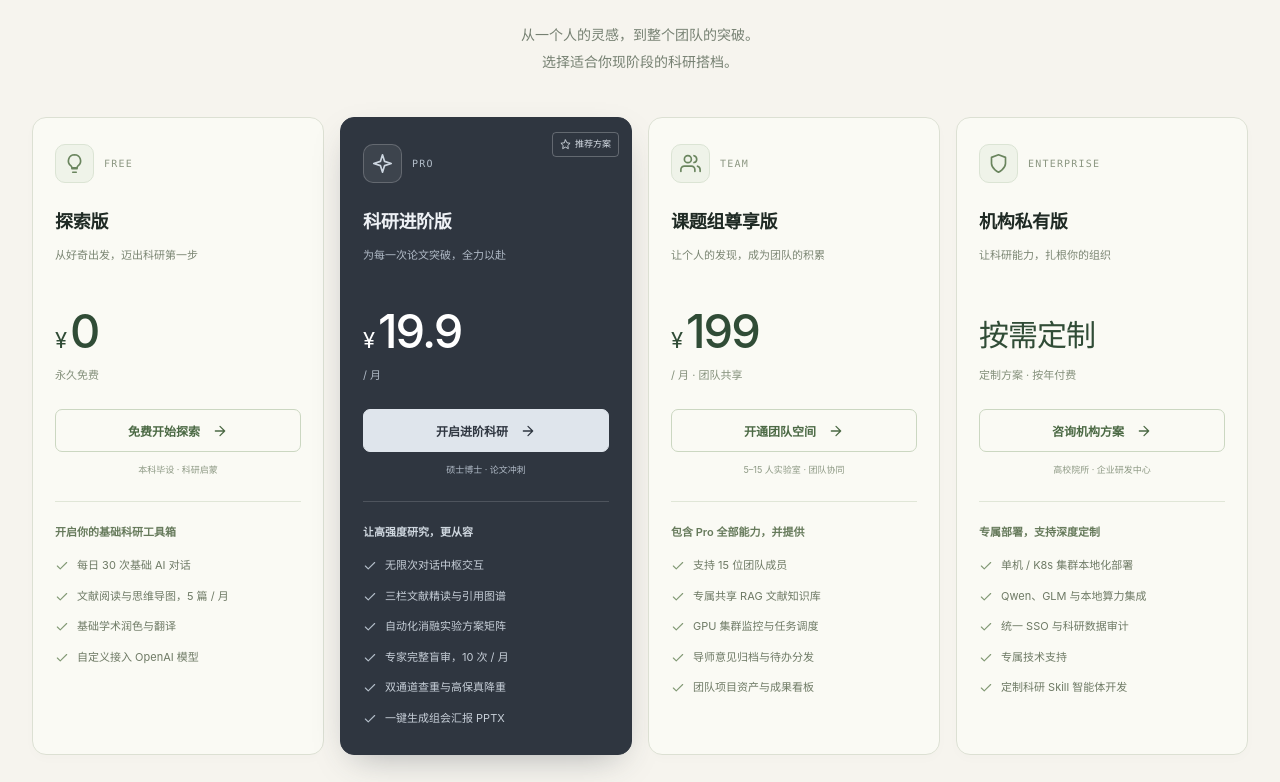
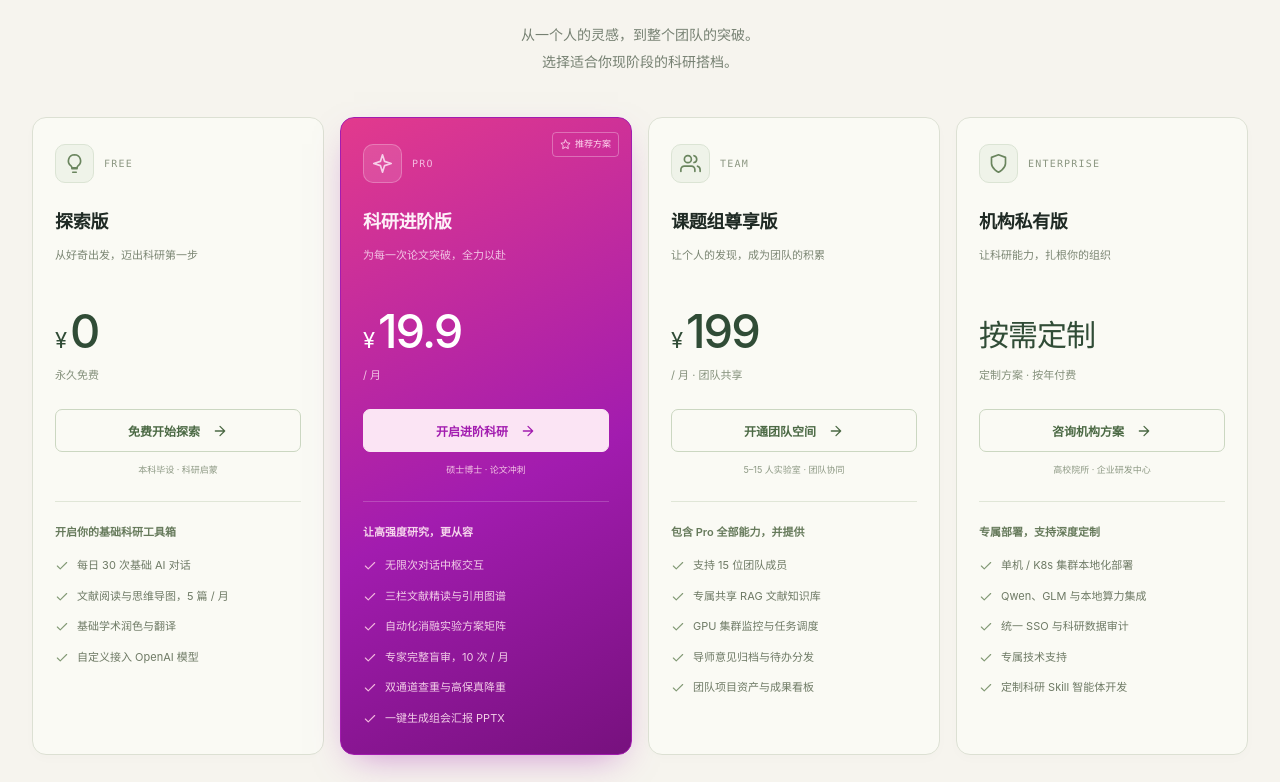
Before and after one commit to wyxpro/ScienceX, a React (Vite) app in the folder frontend/: page /landing in a window 1280 px wide. Shown: the part 4594-5376 px from the top of the page. Built offline with nearby package versions, Linux system fonts and the light colour scheme; no server answers.

Commit message:
style: 科研进阶版订阅卡片改为品红渐变配色

```diff
--- a/frontend/src/styles/landing.css
+++ b/frontend/src/styles/landing.css
@@ -367,18 +367,18 @@
 .pricing-features ul { display: flex; flex-direction: column; gap: 13px; padding: 0; margin: 0; list-style: none; }
 .pricing-features li { display: flex; align-items: flex-start; gap: 8px; font-size: 11px; line-height: 1.6; color: #6e7a65; }
 .pricing-features li svg { flex: none; margin-top: 2px; color: #829975; }
-.pricing-card.popular { background: #2f3640; border-color: #2f3640; box-shadow: 0 13px 35px -14px #2f364066; color: #eef1f5; }
-.popular .pricing-icon { background: #ffffff12; border-color: #ffffff33; color: #cdd6e0; }
-.popular .pricing-tier { color: #b3bec9; }
-.pricing-popular-tag { position: absolute; right: 12px; top: 14px; display: flex; align-items: center; gap: 4px; padding: 4px 7px; border: 1px solid #ffffff40; border-radius: 4px; font-size: 9px; color: #d7dee6; }
+.pricing-card.popular { background: linear-gradient(155deg, #e23a8d 0%, #a21caf 58%, #77117e 100%); border-color: #a21caf; box-shadow: 0 13px 35px -14px #a21caf80; color: #fdf0f8; }
+.popular .pricing-icon { background: #ffffff1f; border-color: #ffffff40; color: #f7cfe9; }
+.popular .pricing-tier { color: #f3b8df; }
+.pricing-popular-tag { position: absolute; right: 12px; top: 14px; display: flex; align-items: center; gap: 4px; padding: 4px 7px; border: 1px solid #ffffff4d; border-radius: 4px; font-size: 9px; color: #ffd9f0; }
 .popular .pricing-price { color: #ffffff; }
-.popular .pricing-description, .popular .pricing-period, .popular .pricing-audience { color: #b0bac6; }
-.popular .pricing-features { border-color: #ffffff26; }
-.popular .pricing-features > p { color: #cfd7df; }
-.popular .pricing-features li { color: #c7cfd8; }
-.popular .pricing-features li svg { color: #b3bec9; }
-.popular .pricing-action { background: #dfe5ec; border-color: #dfe5ec; color: #2f3640; }
-.popular .pricing-action:hover { background: #eef1f5; }
+.popular .pricing-description, .popular .pricing-period, .popular .pricing-audience { color: #f2c4e4; }
+.popular .pricing-features { border-color: #ffffff30; }
+.popular .pricing-features > p { color: #f6d5ec; }
+.popular .pricing-features li { color: #f3cfe8; }
+.popular .pricing-features li svg { color: #f3b8df; }
+.popular .pricing-action { background: #fbe4f4; border-color: #fbe4f4; color: #a21caf; }
+.popular .pricing-action:hover { background: #ffffff; }
 .pricing-assurance { display: flex; align-items: center; justify-content: center; gap: 28px; margin-top: 28px; }
 .pricing-assurance > span { display: flex; align-items: center; gap: 7px; color: #85917d; font-size: 11px; }
 
```
